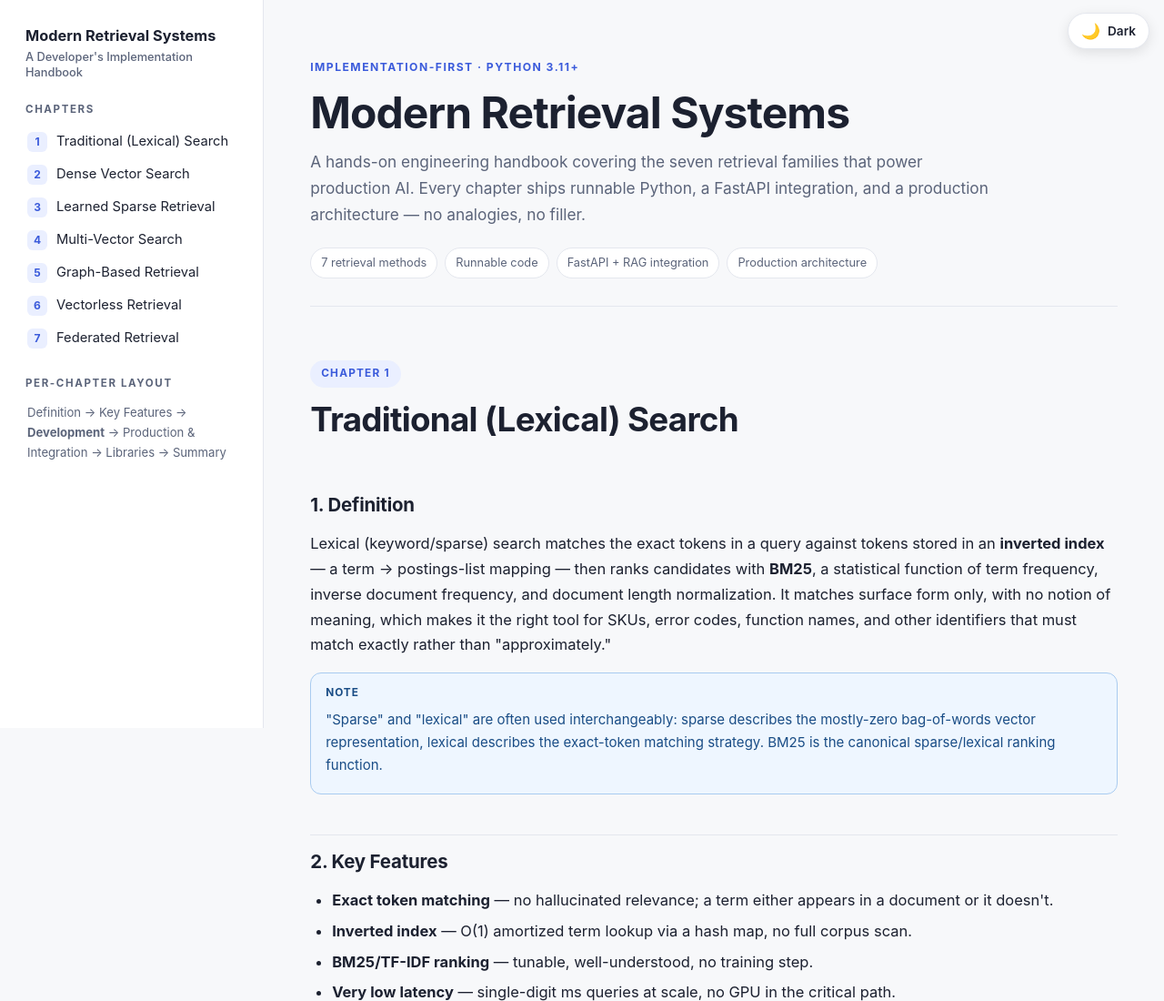
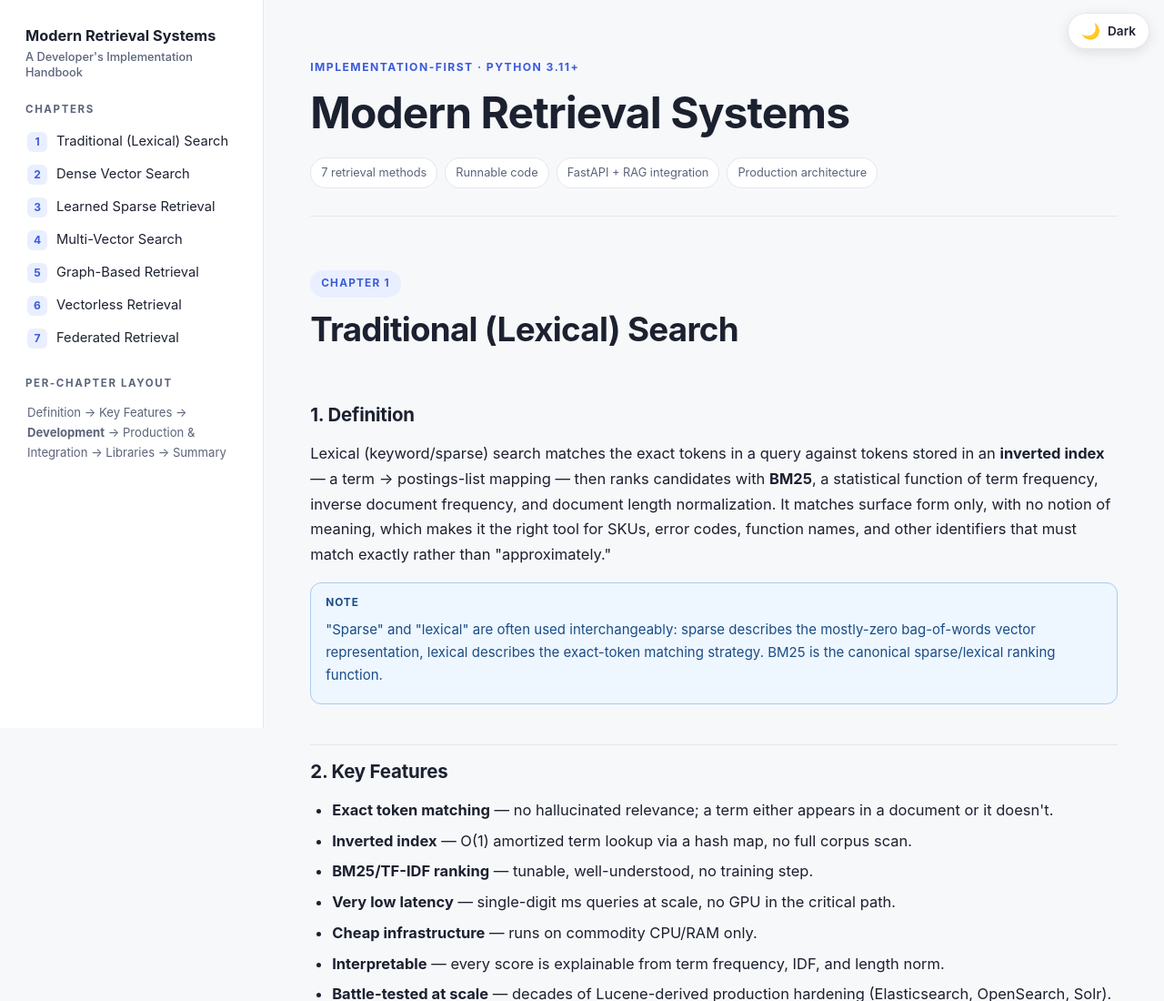
Before and after one commit to snakescriptdev/modern-retrieval-systems, a plain HTML site: page index.html in a window 1280 px wide. Shown: the top 1100 px of the page at 91% size. Drawn offline with Linux system fonts and the light colour scheme.

Commit message:
changed the content

```diff
--- a/index.html
+++ b/index.html
@@ -234,7 +234,6 @@
     <header class="book-header">
       <div class="eyebrow">Implementation-first · Python 3.11+</div>
       <h1>Modern Retrieval Systems</h1>
-      <p>A hands-on engineering handbook covering the seven retrieval families that power production AI. Every chapter ships runnable Python, a FastAPI integration, and a production architecture — no analogies, no filler.</p>
       <div class="meta">
         <span>7 retrieval methods</span>
         <span>Runnable code</span>
```
